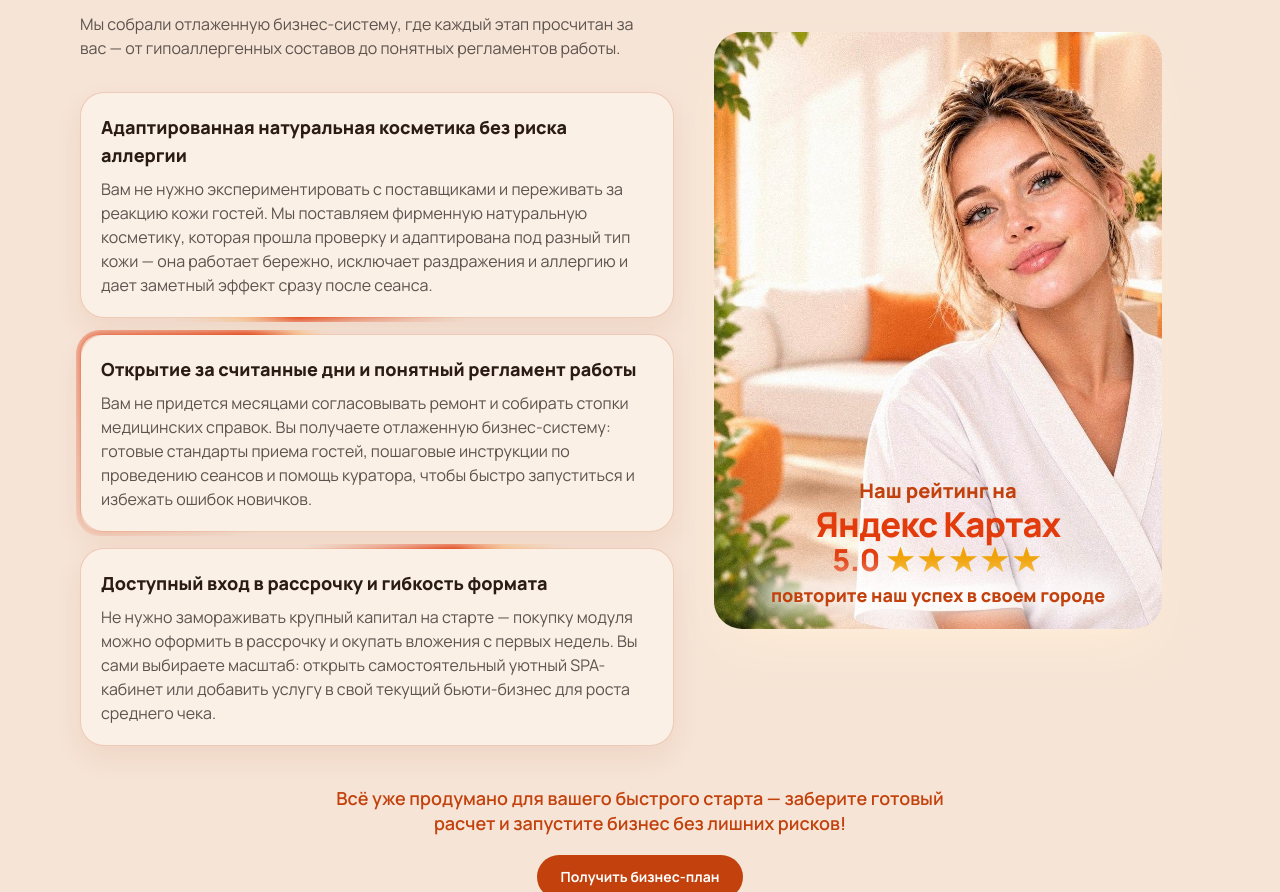
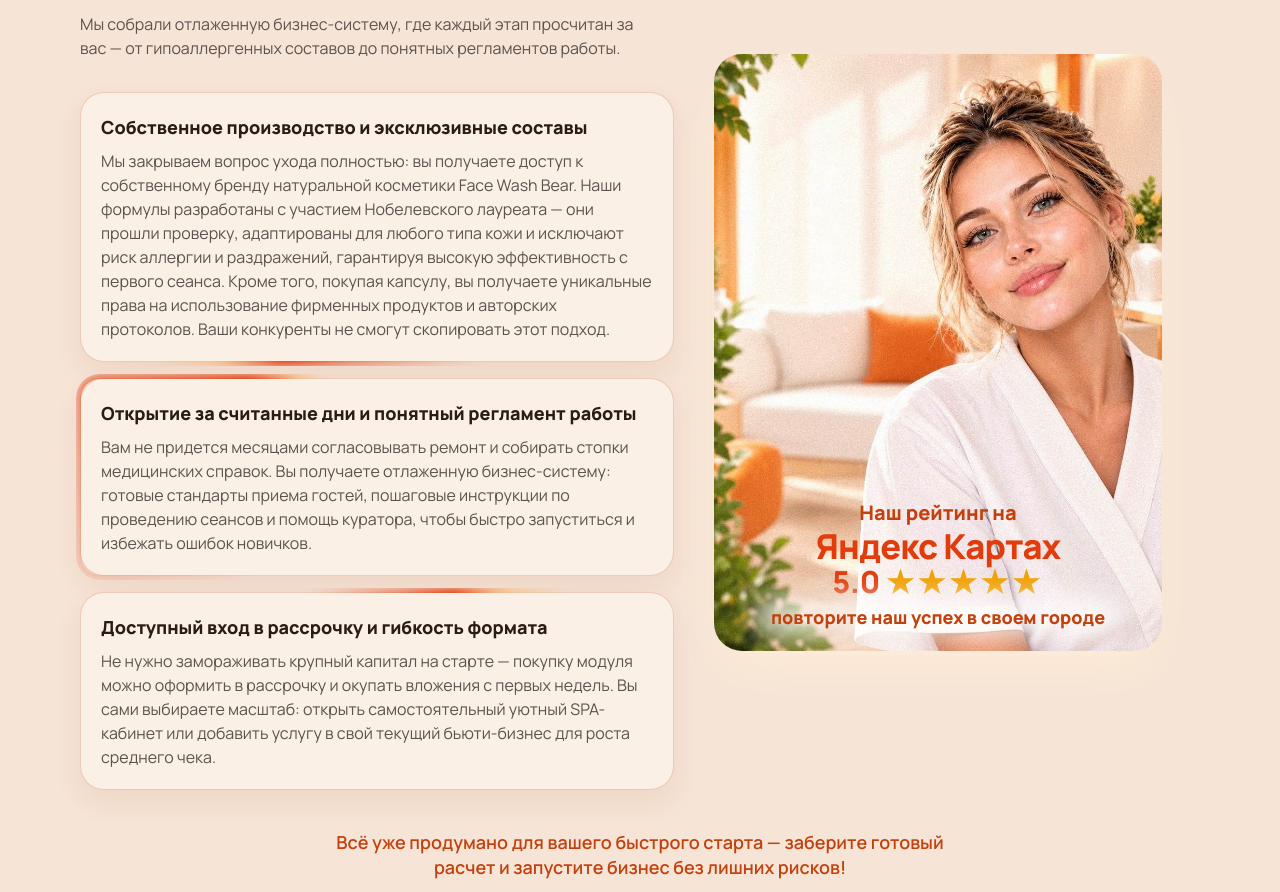
Before and after one commit to ElenaOutletNo5/face-wash-bear-franchise, a plain HTML site: page index.html in a window 1280 px wide. Shown: the part 1174-2066 px from the top of the page. Drawn offline with nearby package versions, Linux system fonts and the light colour scheme.

Commit message:
Обновить текст первой карточки во втором блоке.
Co-authored-by: Cursor <cursoragent@cursor.com>

```diff
--- a/index.html
+++ b/index.html
@@ -233,8 +233,8 @@
           <p class="mt-4 max-w-xl text-mute">Мы собрали отлаженную бизнес-систему, где каждый этап просчитан за вас — от гипоаллергенных составов до понятных регламентов работы.</p>
           <ul class="mt-8 space-y-4">
             <li class="info-card rounded-3xl p-5">
-              <h3 class="text-lg font-extrabold">Адаптированная натуральная косметика без риска аллергии</h3>
-              <p class="mt-2 text-sm leading-relaxed text-mute sm:text-base">Вам не нужно экспериментировать с поставщиками и переживать за реакцию кожи гостей. Мы поставляем фирменную натуральную косметику, которая прошла проверку и адаптирована под разный тип кожи — она работает бережно, исключает раздражения и аллергию и дает заметный эффект сразу после сеанса.</p>
+              <h3 class="text-lg font-extrabold">Собственное производство и эксклюзивные составы</h3>
+              <p class="mt-2 text-sm leading-relaxed text-mute sm:text-base">Мы закрываем вопрос ухода полностью: вы получаете доступ к собственному бренду натуральной косметики Face Wash Bear. Наши формулы разработаны с участием Нобелевского лауреата — они прошли проверку, адаптированы для любого типа кожи и исключают риск аллергии и раздражений, гарантируя высокую эффективность с первого сеанса. Кроме того, покупая капсулу, вы получаете уникальные права на использование фирменных продуктов и авторских протоколов. Ваши конкуренты не смогут скопировать этот подход.</p>
             </li>
             <li class="info-card rounded-3xl p-5">
               <h3 class="text-lg font-extrabold">Открытие за считанные дни и понятный регламент работы</h3>
```
